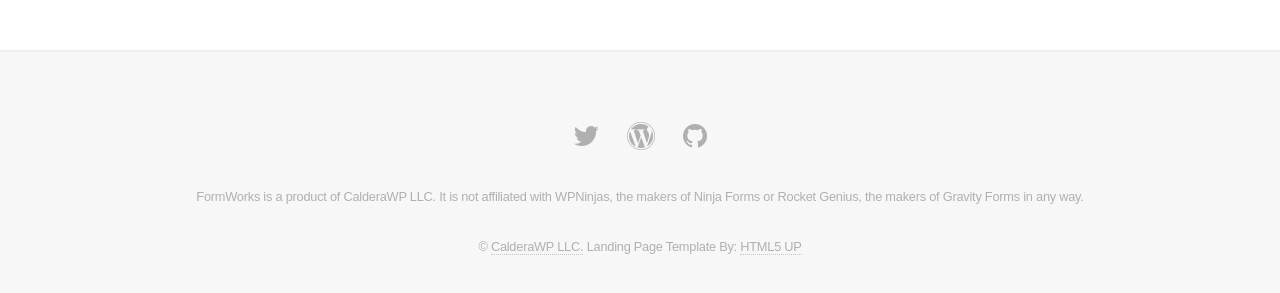
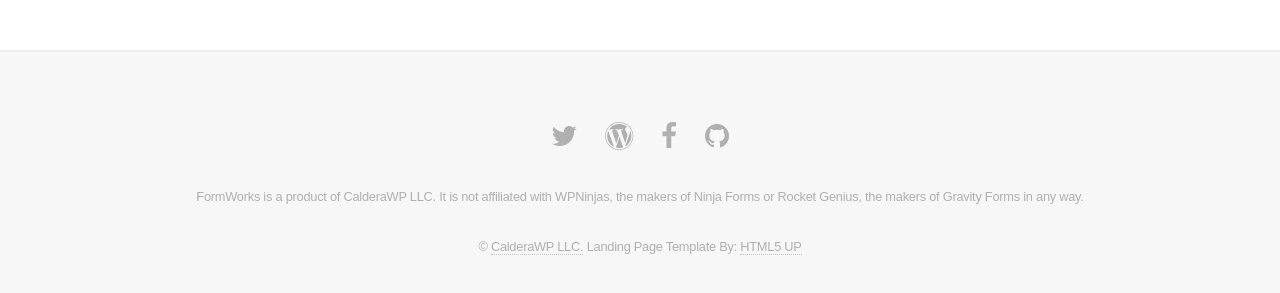
Before and after one commit to CalderaWP/formworks-landing, a plain HTML site: page index.html in a window 1280 px wide. Shown: the part 3732-4025 px from the top of the page. Drawn offline with Linux system fonts and the light colour scheme.

Commit message:
fix social links

```diff
--- a/index.html
+++ b/index.html
@@ -113,9 +113,10 @@
 		<!-- Footer -->
 			<footer id="footer">
 				<ul class="icons">
-					<li><a href="#" class="icon fa-twitter"><span class="label">Twitter</span></a></li>
-					<li><a href="#" class="icon fa-wordpress"><span class="label">Facebook</span></a></li>
-					<li><a href="#" class="icon fa-github"><span class="label">Github</span></a></li>
+					<li><a href="https://twitter.com/calderawp" class="icon fa-twitter"><span class="label">Twitter</span></a></li>
+					<li><a href="https://calderawp.com" class="icon fa-wordpress"><span class="label">CalderaWP.com</span></a></li>
+					<li><a href="https://www.facebook.com/CalderaWP/" class="icon fa-facebook"><span class="label">Facebook</span></a></li>
+					<li><a href="https://github.com/calderawp" class="icon fa-github"><span class="label">Github</span></a></li>
 				</ul>
 				<p class="disclaimer">FormWorks is a product of CalderaWP LLC. It is not affiliated with WPNinjas, the makers of Ninja Forms or Rocket Genius, the makers of Gravity Forms in any way.</p>
 				<p class="copyright">&copy; <a href="https://CalderaWP.com" rel="author">CalderaWP LLC.</a> Landing Page Template By: <a href="http://html5up.net">HTML5 UP</a></p>
```
